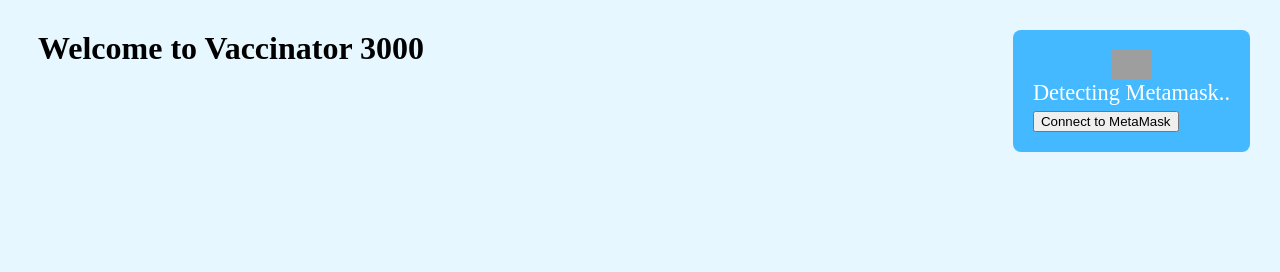
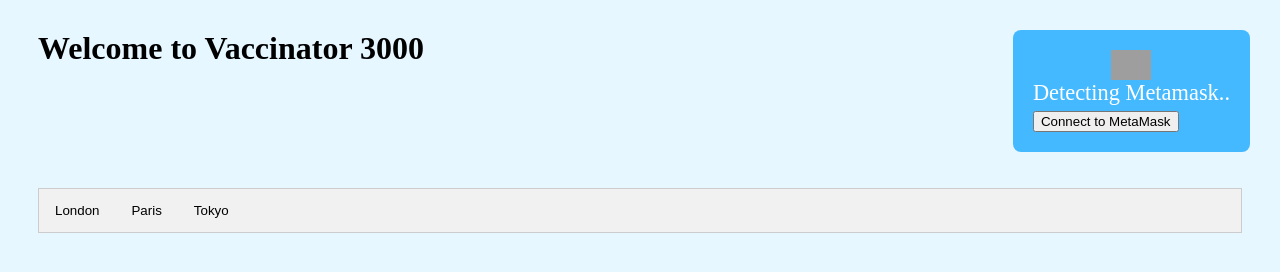
Before and after one commit to ogartaganis/blockchain-developer-bootcamp-final-project, a plain HTML site: page app/src/index.html in a window 1280 px wide. Drawn offline with Linux system fonts and the light colour scheme; grey boxes are pictures that could not be loaded.

Commit message:
basic tabs added

```diff
--- a/app/src/css/style.css
+++ b/app/src/css/style.css
@@ -41,3 +41,43 @@ body {
     color: #fff;
     font-size: 1.4em;
   }
+
+   /* Style the tab */
+.tab {
+  position: relative;
+  top: 100px;
+  overflow: hidden;
+  border: 1px solid #ccc;
+  background-color: #f1f1f1;
+}
+
+/* Style the buttons that are used to open the tab content */
+.tab button {
+  background-color: inherit;
+  float: left;
+  border: none;
+  outline: none;
+  cursor: pointer;
+  padding: 14px 16px;
+  transition: 0.3s;
+}
+
+/* Change background color of buttons on hover */
+.tab button:hover {
+  background-color: #ddd;
+}
+
+/* Create an active/current tablink class */
+.tab button.active {
+  background-color: #ccc;
+}
+
+/* Style the tab content */
+.tabcontent {
+  position: relative;
+  top: 100px;
+  display: none;
+  padding: 6px 12px;
+  border: 1px solid #ccc;
+  border-top: none;
+}
--- a/app/src/index.html
+++ b/app/src/index.html
@@ -22,6 +22,32 @@
             <div id="mm-current-account"></div>
 
         </div>
+
+        <div id="tab-content">
+
+            <!-- Tab links -->
+            <div class="tab">
+                <button class="tablinks" onclick="openCity(event, 'London')">London</button>
+                <button class="tablinks" onclick="openCity(event, 'Paris')">Paris</button>
+                <button class="tablinks" onclick="openCity(event, 'Tokyo')">Tokyo</button>
+            </div>
+
+            <!-- Tab content -->
+            <div id="London" class="tabcontent">
+                <h3>London</h3>
+                <p>London is the capital city of England.</p>
+            </div>
+
+            <div id="Paris" class="tabcontent">
+                <h3>Paris</h3>
+                <p>Paris is the capital of France.</p>
+            </div>
+
+            <div id="Tokyo" class="tabcontent">
+                <h3>Tokyo</h3>
+                <p>Tokyo is the capital of Japan.</p>
+            </div>
+        </div>
     </div>
 
     <script src="js/dapp.js"></script>
--- a/app/src/js/dapp.js
+++ b/app/src/js/dapp.js
@@ -25,3 +25,24 @@ mmEnable.onclick = async() => {
 
     mmCurrentAccount.innerHTML = "Here's your current account: <br />"+ethereum.selectedAddress
 }
+
+function openCity(evt, cityName) {
+    // Declare all variables
+    var i, tabcontent, tablinks;
+
+    // Get all elements with class="tabcontent" and hide them
+    tabcontent = document.getElementsByClassName("tabcontent");
+    for (i = 0; i < tabcontent.length; i++) {
+      tabcontent[i].style.display = "none";
+    }
+
+    // Get all elements with class="tablinks" and remove the class "active"
+    tablinks = document.getElementsByClassName("tablinks");
+    for (i = 0; i < tablinks.length; i++) {
+      tablinks[i].className = tablinks[i].className.replace(" active", "");
+    }
+
+    // Show the current tab, and add an "active" class to the button that opened the tab
+    document.getElementById(cityName).style.display = "block";
+    evt.currentTarget.className += " active";
+  }
```
